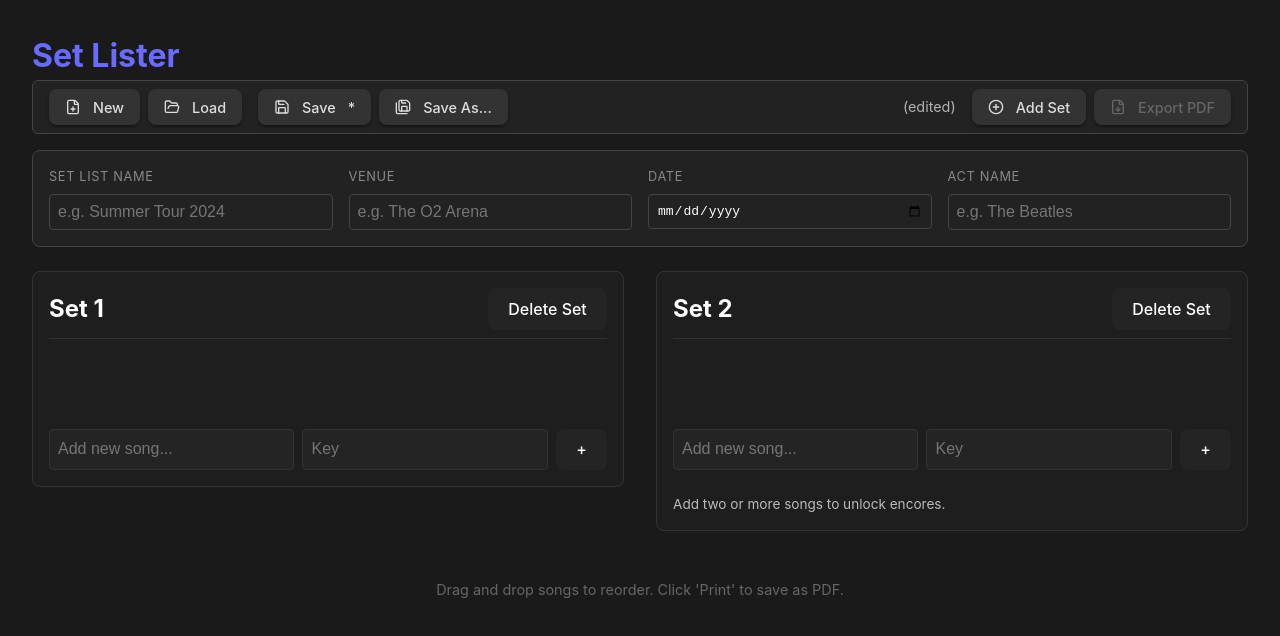
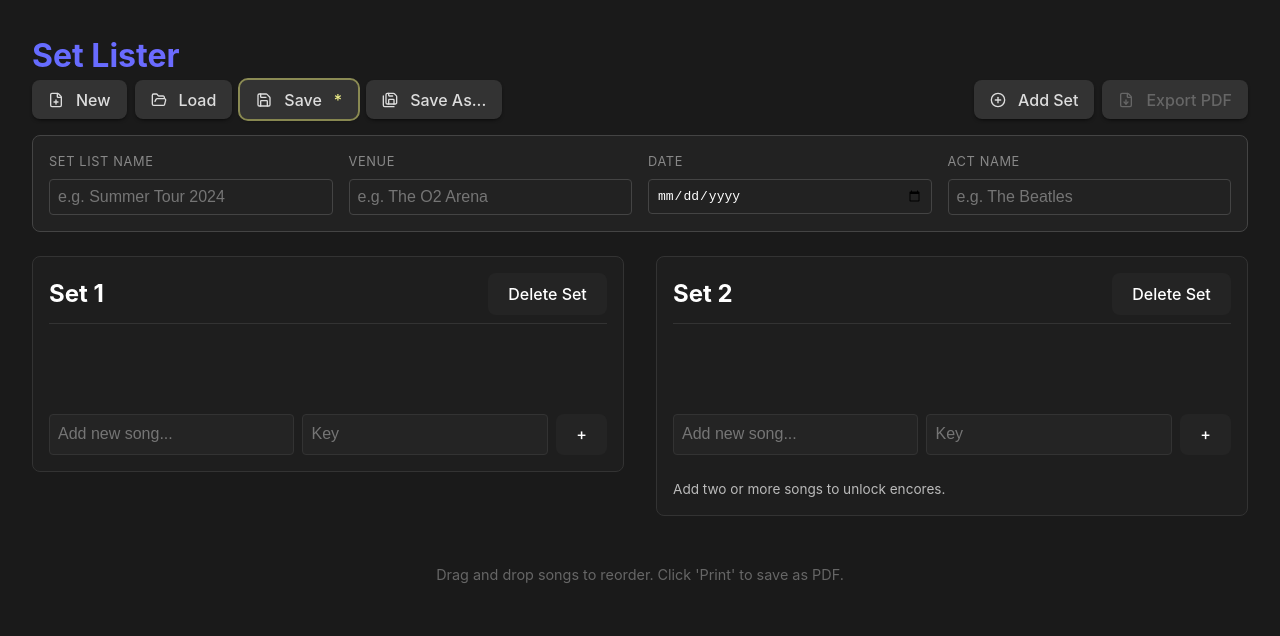
Before and after one commit to thebigdavec/set-lister, a Vue app: page / in a window 1280 px wide. Both pictures are taken after a click on the button "Add Set". Shown: the top 636 px of the page. Built offline with nearby package versions, Linux system fonts and the light colour scheme.

Commit message:
Refactor MenuBar layout and styling

```diff
--- a/src/components/MenuBar.vue
+++ b/src/components/MenuBar.vue
@@ -1,5 +1,5 @@
 <script setup lang="ts">
-  import { withDefaults } from 'vue';
+import { withDefaults } from "vue";
 import {
     FileDown,
     FilePlus,
@@ -7,7 +7,7 @@
     PlusCircle,
     Save,
     SaveAll,
-  } from 'lucide-vue-next';
+} from "lucide-vue-next";
 
 withDefaults(
     defineProps<{
@@ -17,10 +17,10 @@
     {
         hasSets: false,
         isDirty: false,
-    }
+    },
 );
 
-  type MenuAction = 'new' | 'load' | 'save' | 'save-as' | 'add-set' | 'export';
+type MenuAction = "new" | "load" | "save" | "save-as" | "add-set" | "export";
 
 const emit = defineEmits<{
     (e: MenuAction): void;
@@ -34,57 +34,72 @@
 
 <template>
     <div class="menu-bar no-print">
-    <div class="menu-left">
+        <div>
+            <div class="menu-items">
                 <button @click="handleAction('new')" class="action-item">
                     <FilePlus :size="16" /> New
                 </button>
                 <button @click="handleAction('load')" class="action-item">
                     <FolderOpen :size="16" /> Load
                 </button>
-      <div class="divider"></div>
-      <button @click="handleAction('save')" class="action-item">
-        <Save :size="16" /> Save <span v-if="isDirty">*</span>
+            </div>
+            <div class="menu-items">
+                <button
+                    @click="handleAction('save')"
+                    class="action-item"
+                    :class="{ 'dirty-indicator-text': isDirty }"
+                >
+                    <Save :size="16" /> Save
+                    <span v-if="isDirty" class="dirty-indicator">*</span>
                 </button>
                 <button @click="handleAction('save-as')" class="action-item">
                     <SaveAll :size="16" /> Save As...
                 </button>
             </div>
-    <div class="menu-right">
-      <div v-if="isDirty" class="dirty-indicator">
-        (edited)
         </div>
+        <div>
+            <div class="menu-items">
                 <button @click="handleAction('add-set')" class="action-item">
                     <PlusCircle :size="16" /> Add Set
                 </button>
-      <button @click="handleAction('export')" class="action-item" :disabled="!hasSets">
+                <button
+                    @click="handleAction('export')"
+                    class="action-item"
+                    :disabled="!hasSets"
+                >
                     <FileDown :size="16" /> Export PDF
                 </button>
             </div>
-
         </div>
-
-
+    </div>
 </template>
 
 <style scoped>
 .menu-bar {
     display: flex;
+    flex-wrap: wrap;
     justify-content: space-between;
     gap: 0.5rem;
-    background: #222;
-    border: 1px solid #444;
-    padding: 0.5rem 1rem;
-    border-radius: 6px;
+    /*background: #222;*/
+    /*border: 1px solid #444;*/
+    /*padding: 0.5rem 1rem;*/
+    /*border-radius: 6px;*/
     margin-bottom: 1rem;
     position: relative;
     z-index: 100;
     align-items: center;
     text-wrap: nowrap;
 
-    >* {
+    > * {
+        display: flex;
+        flex-wrap: wrap;
+        gap: 0.5rem;
+        align-items: center;
+        .menu-items {
             display: flex;
             gap: 0.5rem;
             align-items: center;
+        }
     }
 }
 
@@ -99,9 +114,8 @@
     display: flex;
     align-items: center;
     gap: 0.75rem;
-    font-size: 0.9rem;
     width: 100%;
-    transition: background-color 0.1s;
+    transition: background-color 0.2s;
 }
 
 .action-item:hover {
@@ -121,11 +135,10 @@
     margin: 0.25rem 0;
 }
 
+.dirty-indicator-text {
+    outline: 2px solid #ee88;
+}
 .dirty-indicator {
-    margin-left: auto;
-    color: #eee;
-    font-size: 0.9rem;
-    opacity: 0.7;
-    padding: 0 0.5rem;
+    color: #ee8;
 }
 </style>
```
Lines whose indentation alone changed are shown as unchanged.
